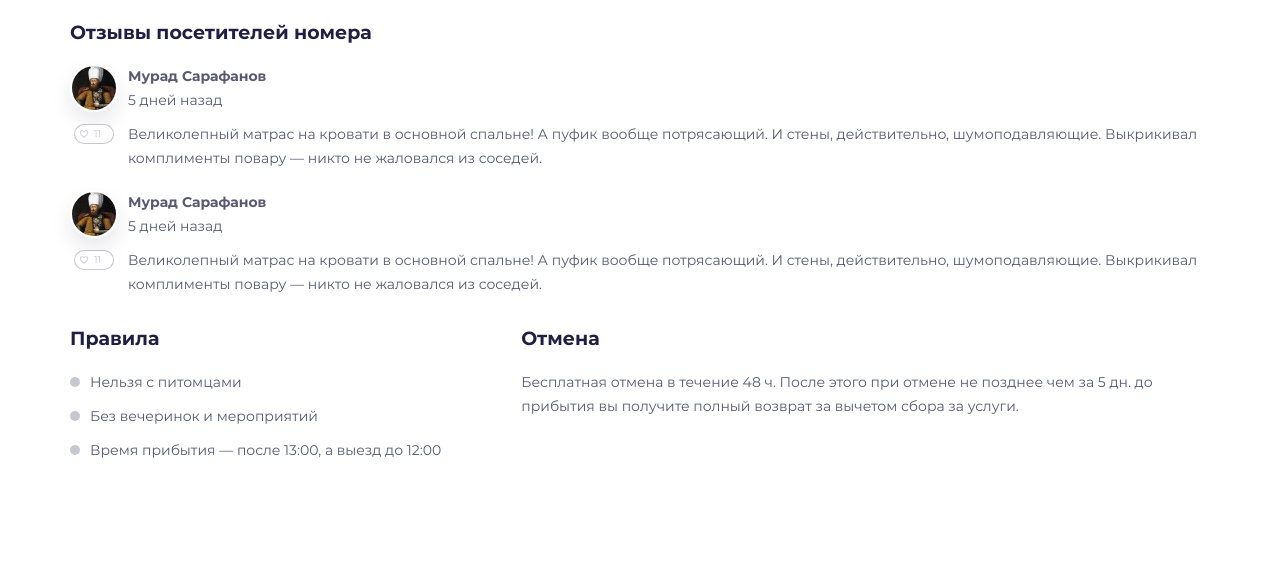
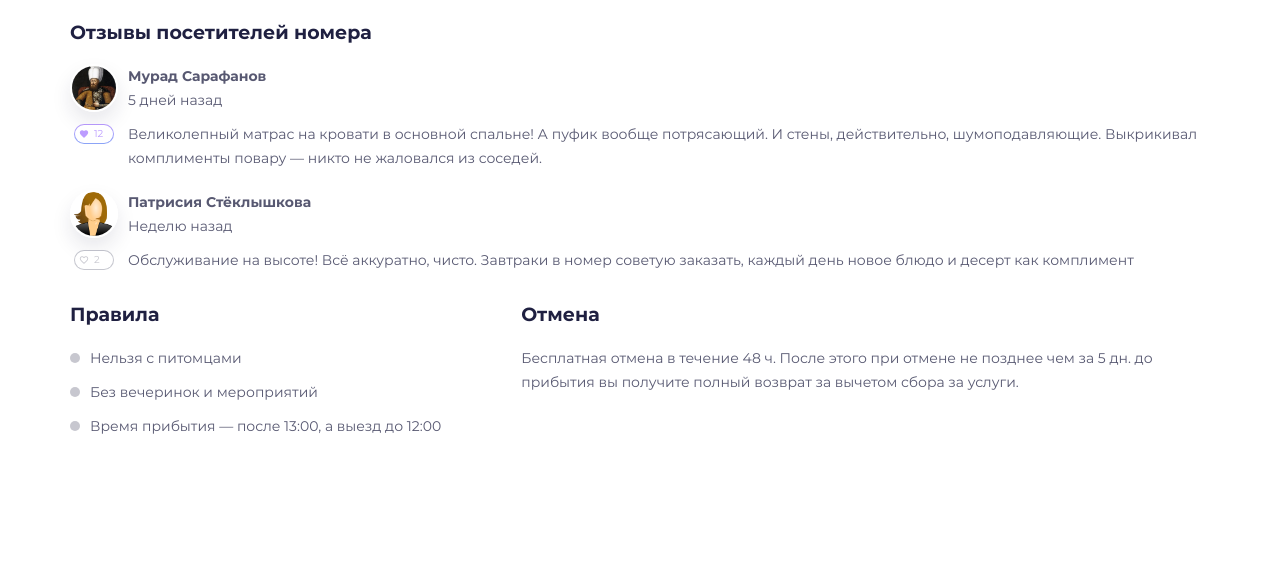
Before and after one commit to timon0596/toxin-dist, a plain HTML site: page room_details_page.html in a window 1280 px wide. Shown: the part 1500-2086 px from the top of the page. Drawn offline with Linux system fonts and the light colour scheme.

Commit message:
like button

```diff
--- a/room_details_page.html
+++ b/room_details_page.html
@@ -3,7 +3,7 @@
 <head>
   <meta charset="UTF-8">
   <title>room_details_page</title>
-<link href="vendors.e0802d1411f57a9ed54e.css" rel="stylesheet"><link href="main.e0802d1411f57a9ed54e.css" rel="stylesheet"></head>
+<link href="vendors.4fb6e881a22699d4e402.css" rel="stylesheet"><link href="main.4fb6e881a22699d4e402.css" rel="stylesheet"></head>
 <body>
   <header>
     <div class="sub--section"><img class="logo" src="img/Logo.svg">
@@ -102,29 +102,29 @@
             </div>
             <div class="comment__like">
               <label class="like__wrapper cup">
-                <input type="checkbox">
+                <input type="checkbox" checked>
                 <div class="like"><i class="material-icons">favorite_border</i><i class="material-icons">favorite</i>
-                  <div class="like__number">11</div>
+                  <div class="like__number">12</div>
                 </div>
               </label>
             </div>
             <div class="comment__text">Великолепный матрас на кровати в основной спальне! А пуфик вообще потрясающий. И стены, действительно, шумоподавляющие. Выкрикивал комплименты повару — никто не жаловался из соседей.</div>
           </div>
           <div class="comment">
-            <div class="user__icon"><img src="img/users/user1.jpeg"></div>
+            <div class="user__icon"><img src="img/users/user2.png"></div>
             <div class="user__info">
-              <div class="user__name">Мурад Сарафанов</div>
-              <div class="user__date">5 дней назад</div>
+              <div class="user__name">Патрисия Стёклышкова</div>
+              <div class="user__date">Неделю назад</div>
             </div>
             <div class="comment__like">
               <label class="like__wrapper cup">
                 <input type="checkbox">
                 <div class="like"><i class="material-icons">favorite_border</i><i class="material-icons">favorite</i>
-                  <div class="like__number">11</div>
+                  <div class="like__number">2</div>
                 </div>
               </label>
             </div>
-            <div class="comment__text">Великолепный матрас на кровати в основной спальне! А пуфик вообще потрясающий. И стены, действительно, шумоподавляющие. Выкрикивал комплименты повару — никто не жаловался из соседей.</div>
+            <div class="comment__text">Обслуживание на высоте! Всё аккуратно, чисто. Завтраки в номер советую заказать, каждый день новое блюдо и десерт как комплимент</div>
           </div>
         </div>
       </div>
```
Also changed, not shown: cards.html (+1 -1 lines), form_elements.html (+1 -1 lines), headers_and_footers.html (+1 -1 lines), index.html (+1 -1 lines), landing_page.html (+1 -1 lines), search_room_page.html (+1 -1 lines), sign_in.html (+1 -1 lines), main.4fb6e881a22699d4e402.css (renamed from main.e0802d1411f57a9ed54e.css), vendors.4fb6e881a22699d4e402.css (renamed from vendors.e0802d1411f57a9ed54e.css).
